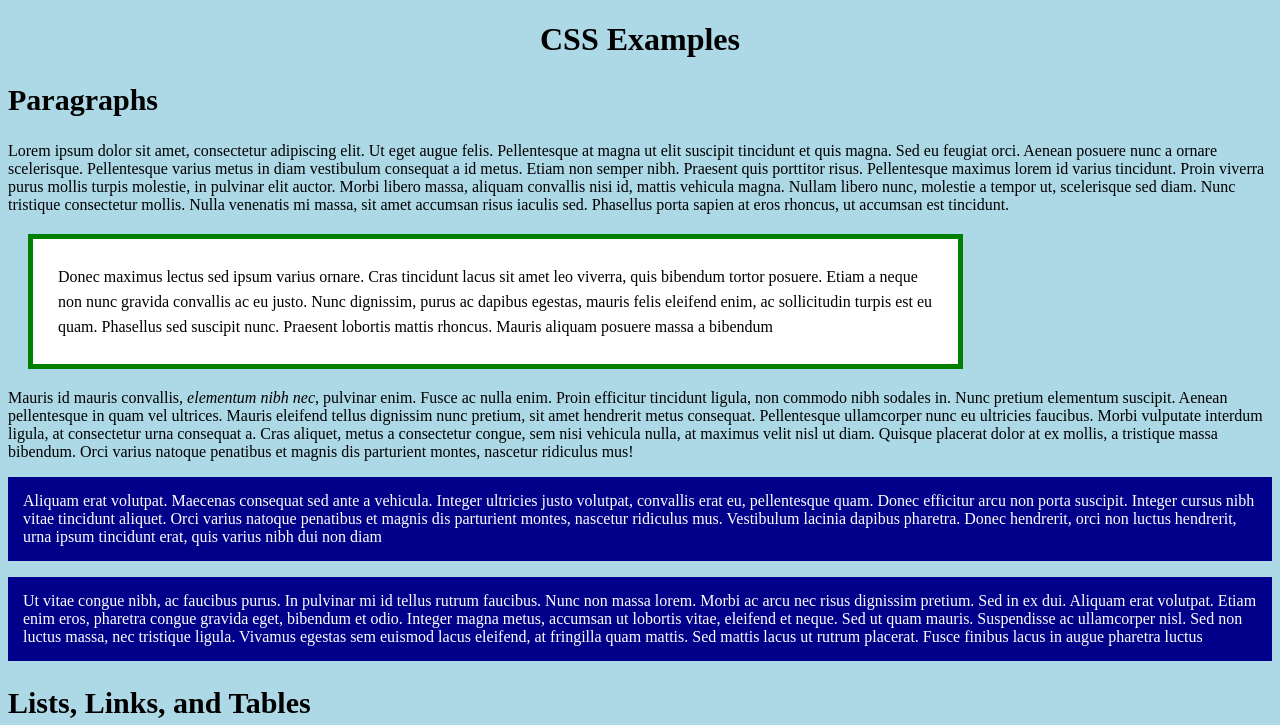
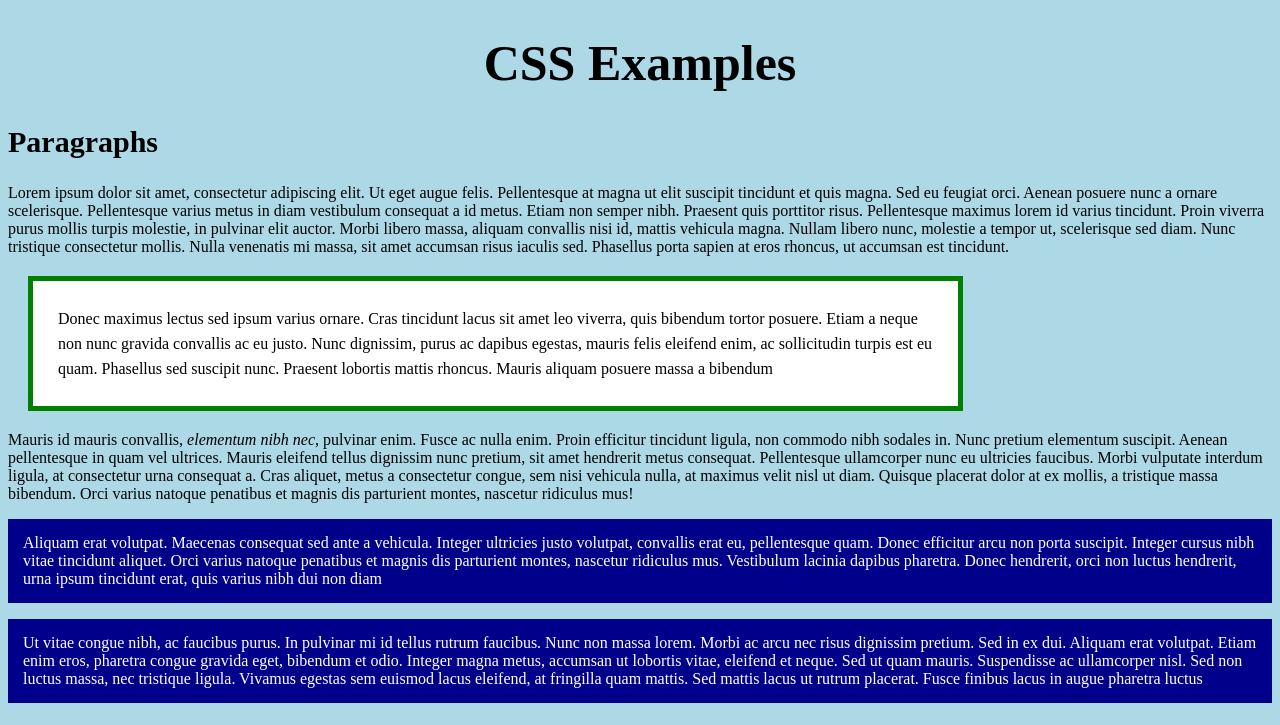
Before and after one commit to leof22/CIS4004-Assignment3, a plain HTML site: page index.html in a window 1280 px wide. Shown: the top 725 px of the page. Drawn offline with Linux system fonts and the light colour scheme.

Commit message:
Update 5_css1.css

```diff
--- a/5_css1.css
+++ b/5_css1.css
@@ -1,6 +1,6 @@
 h1 {
 	text-align: center;
-	font-size: 50;
+	font-size: 50px;
 }
 
 h2{
```
